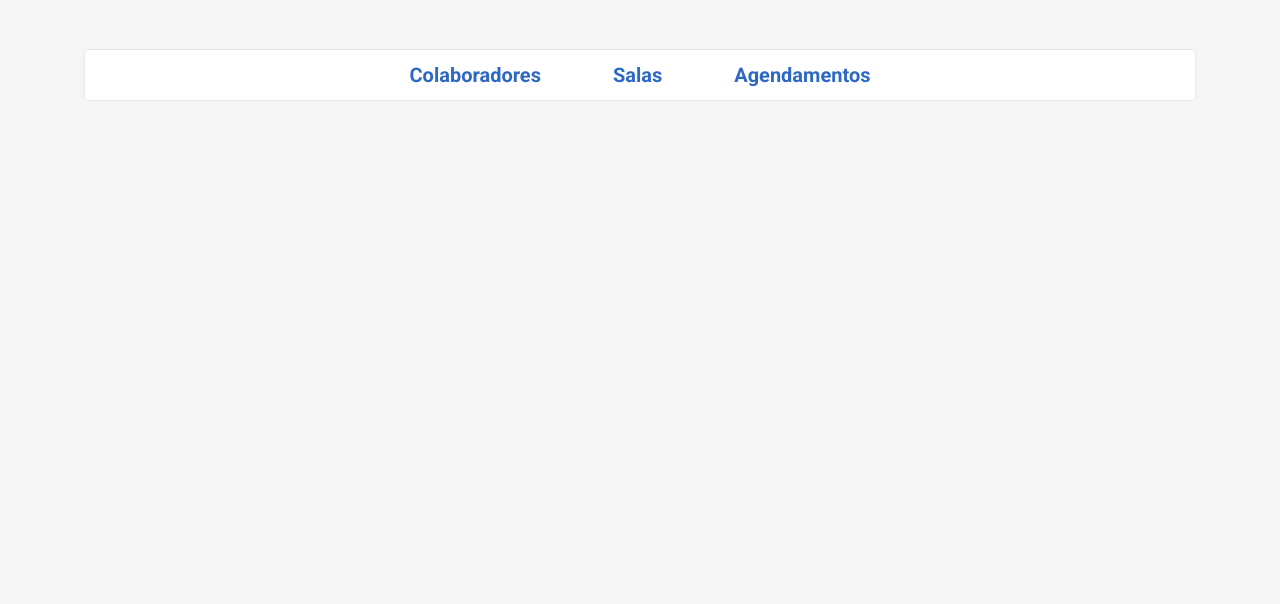
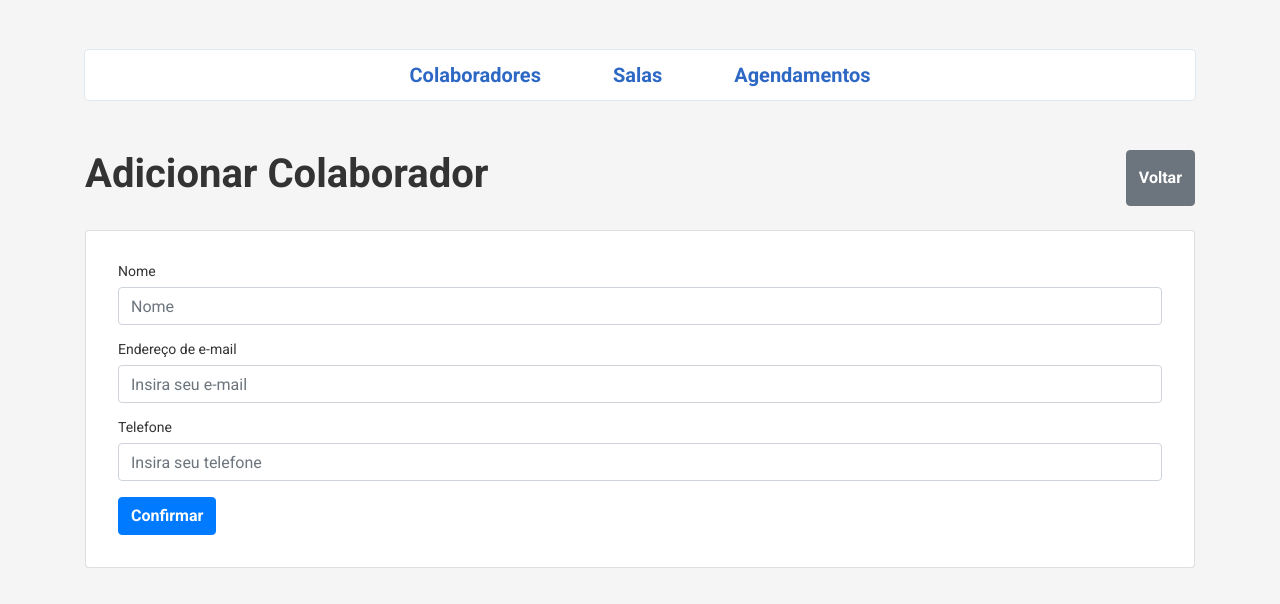
Before and after one commit to GabrielFraga/agendador-de-salas, a React (Create React App) app in the folder frontend/: page /collaborators/add in a window 1280 px wide. Shown: the top 604 px of the page. Built offline with nearby package versions, Linux system fonts and the light colour scheme; the HTML template or start-up script is replaced by a standard one.

Commit message:
formulario de colaboradores

```diff
--- /dev/null
+++ b/frontend/src/components/CollaboratorForm/index.js
@@ -0,0 +1,107 @@
+import React, { useState } from 'react';
+import { Form, Button } from 'react-bootstrap';
+
+import { toast } from 'react-toastify';
+import Container from '../Container';
+import Content from '../Content';
+import Header from '../Header';
+
+import history from '../../services/history';
+
+import api from '../../services/api';
+// import { Container } from './styles';
+
+export default function CollaboratorForm({
+  action,
+  userName,
+  userEmail,
+  userPhone,
+}) {
+  const [validated, setValidated] = useState(false);
+
+  const handleSubmit = event => {
+    const form = event.currentTarget;
+    if (form.checkValidity() === false) {
+      event.preventDefault();
+      event.stopPropagation();
+      setValidated(true);
+    } else {
+      event.preventDefault();
+      event.stopPropagation();
+
+      // console.log(event.target);
+      // (async () => {
+      //   await api.post('/collaborators', {
+      //     form,
+      //   });
+      // })();
+    }
+  };
+
+  return (
+    <Container>
+      <Header>
+        <h1 className="font-weight-bold">{action} Colaborador</h1>
+        <Button
+          className="font-weight-bold"
+          onClick={() => history.goBack()}
+          variant="secondary"
+          type="submit"
+        >
+          Voltar
+        </Button>
+      </Header>
+      <Content>
+        <Form
+          className="p-4"
+          noValidate
+          validated={validated}
+          onSubmit={handleSubmit}
+        >
+          <Form.Group controlId="validationCustom01">
+            <Form.Label>Nome</Form.Label>
+            <Form.Control
+              required
+              type="text"
+              placeholder="Nome"
+              defaultValue={userName}
+            />
+            <Form.Control.Feedback>Válido!</Form.Control.Feedback>
+            <Form.Control.Feedback type="invalid">
+              Por favor, informe o nome
+            </Form.Control.Feedback>
+          </Form.Group>
+          <Form.Group controlId="formBasicEmail">
+            <Form.Label>Endereço de e-mail</Form.Label>
+            <Form.Control
+              required
+              type="email"
+              placeholder="Insira seu e-mail"
+              defaultValue={userEmail}
+            />
+            <Form.Text className="text-muted"></Form.Text>
+            <Form.Control.Feedback>Válido!</Form.Control.Feedback>
+            <Form.Control.Feedback type="invalid">
+              Por favor, informe um e-mail válido
+            </Form.Control.Feedback>
+          </Form.Group>
+          <Form.Group controlId="formBasicPhone">
+            <Form.Label>Telefone</Form.Label>
+            <Form.Control
+              type="phone"
+              defaultValue={userPhone}
+              placeholder="Insira seu telefone"
+            />
+          </Form.Group>
+          <Button
+            className="font-weight-bold btn"
+            variant="primary"
+            type="submit"
+          >
+            Confirmar
+          </Button>
+        </Form>
+      </Content>
+    </Container>
+  );
+}
--- a/frontend/src/components/Content/styles.js
+++ b/frontend/src/components/Content/styles.js
@@ -9,7 +9,7 @@ export const Container = styled.div`
     }
   }
 
-  .btn {
+  .table-button {
     padding: 0;
     line-height: 1;
   }
--- a/frontend/src/pages/Collaborators/create.js
+++ b/frontend/src/pages/Collaborators/create.js
@@ -1,8 +1,8 @@
 import React from 'react';
 
 // import { Container } from './styles';
-import Container from '../../components/Container';
+import CollaboratorForm from '../../components/CollaboratorForm';
 
 export default function CreateCollaborators() {
-  return <Container />;
+  return <CollaboratorForm action="Adicionar" />;
 }
--- a/frontend/src/pages/Collaborators/index.js
+++ b/frontend/src/pages/Collaborators/index.js
@@ -2,6 +2,7 @@ import React, { useState, useEffect } from 'react';
 import { toast } from 'react-toastify';
 
 import { Button } from 'react-bootstrap';
+import { Link } from 'react-router-dom';
 import Container from '../../components/Container';
 import Header from '../../components/Header';
 import Content from '../../components/Content';
@@ -38,7 +39,12 @@ export default function Collaborators() {
     <Container>
       <Header>
         <h1 className="font-weight-bold">Colaboradores</h1>
-        <Button className="font-weight-bold" variant="primary" type="submit">
+        <Button
+          className="font-weight-bold"
+          variant="primary"
+          type="submit"
+          onClick={() => history.push(`/collaborators/add`)}
+        >
           Adicionar
         </Button>
       </Header>
@@ -62,15 +68,23 @@ export default function Collaborators() {
                   <td>{item.email}</td>
                   <td>{item.phone}</td>
                   <td className="d-flex justify-content-between">
+                    {/* <Button
+                      className="table-button"
+                      variant="link"
+                      onClick={() =>
+                        history.push(`/collaborators/edit/${item.id}`)
+                      } */}
+                    <Link
+                      to={{
+                        pathname: `/collaborators/edit/${item.id}`,
+                        state: item,
+                      }}
+                    >
+                      Editar
+                    </Link>
                     <Button
                       variant="link"
-                      onClick={() => history.push(`/update/${item.id}`)}
-                    >
-                      Editar
-                    </Button>
-                    <Button
-                      variant="link"
-                      className="text-danger "
+                      className="text-danger table-button"
                       onClick={() => handleDelete(item.id)}
                     >
                       Excluir
--- a/frontend/src/pages/Collaborators/update.js
+++ b/frontend/src/pages/Collaborators/update.js
@@ -1,8 +1,16 @@
 import React from 'react';
 
 // import { Container } from './styles';
-import Container from '../../components/Container';
+import CollaboratorForm from '../../components/CollaboratorForm';
 
-export default function UpdateCollaborators() {
-  return <Container />;
+export default function UpdateCollaborators({ location }) {
+  const { name, email, phone } = location.state;
+  return (
+    <CollaboratorForm
+      action="Editar"
+      userName={name}
+      userEmail={email}
+      userPhone={phone}
+    />
+  );
 }
```
